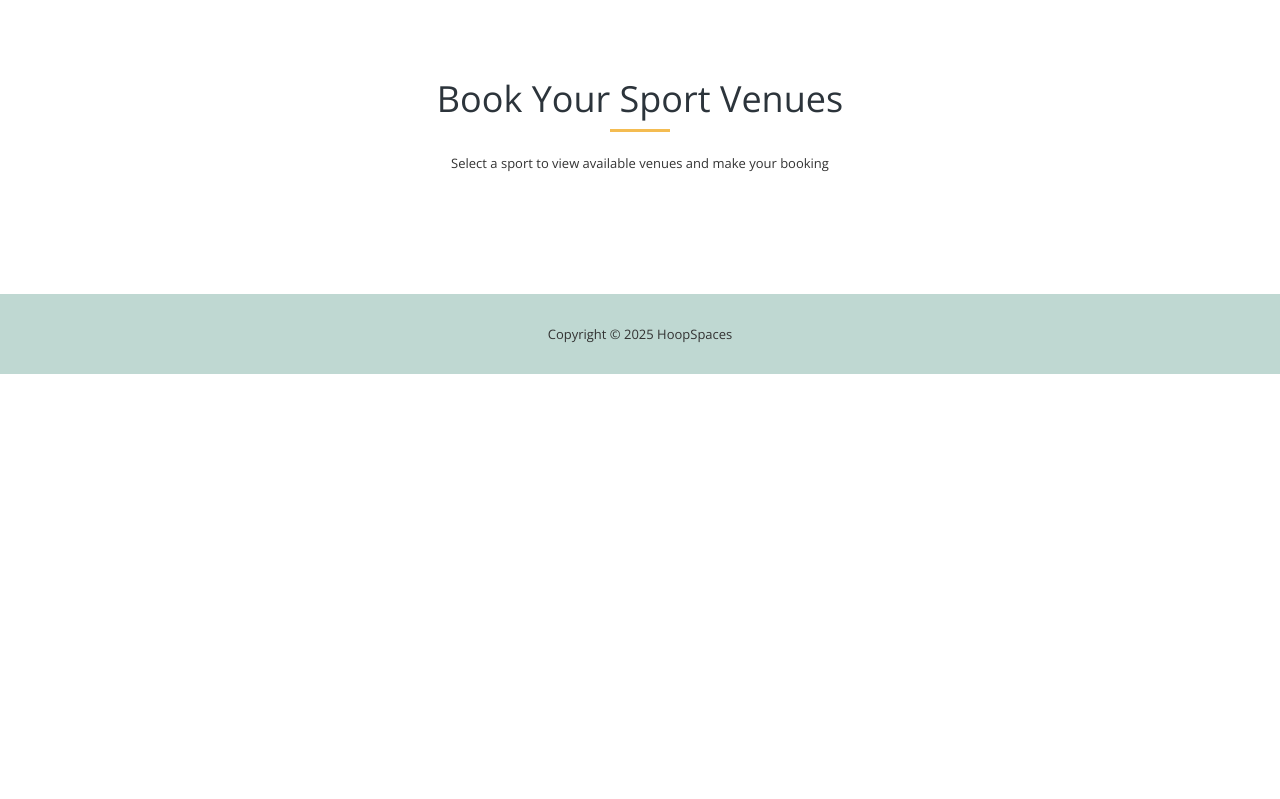
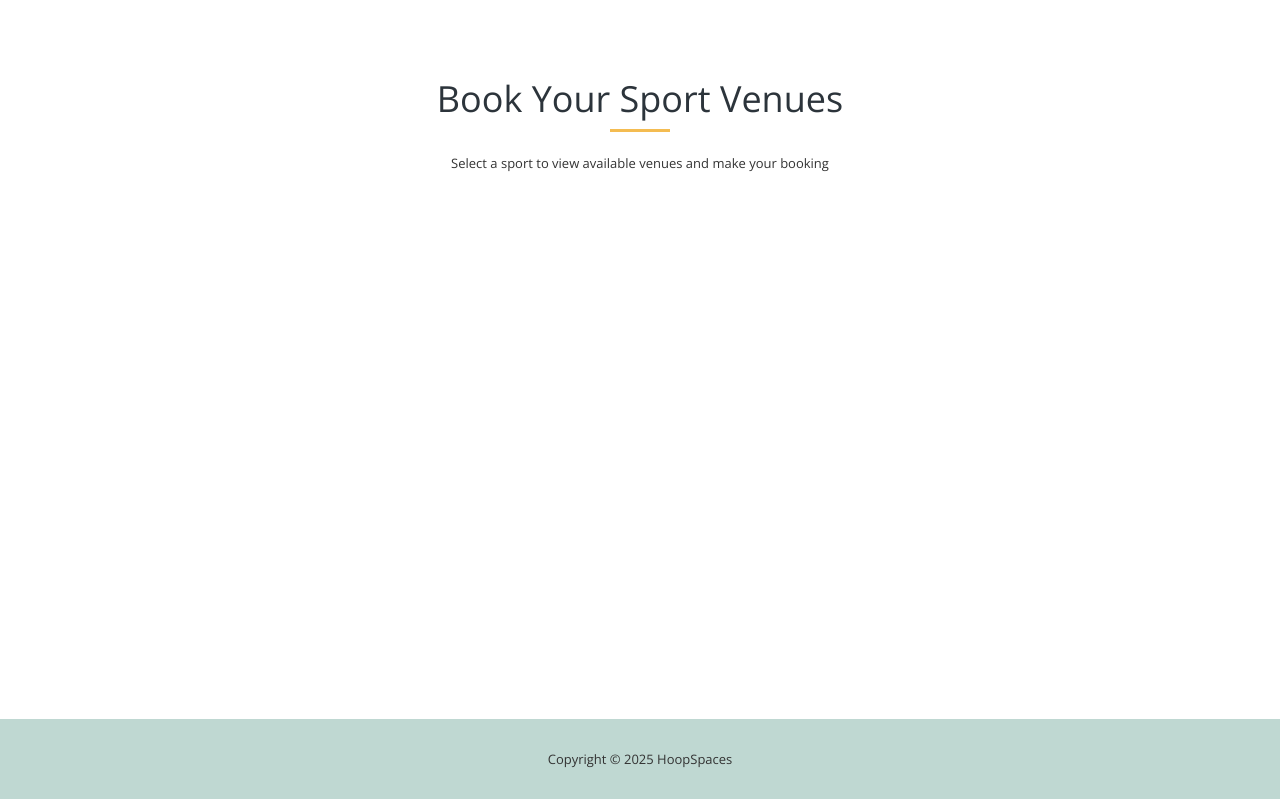
Before and after one commit to xerxes168/Web-Sys-Group-6-Project, a PHP site: page /viewSports.php in a window 1280 px wide. Shown: the part 73-872 px from the top of the page. Before the commit the page ends 447 px from the top, so only its background shows below. Run offline with PHP 8.4, Linux system fonts and the light colour scheme; some libraries are stand-ins or nearby versions.

Commit message:
push footer down

```diff
--- a/viewSports.php
+++ b/viewSports.php
@@ -89,6 +89,7 @@ if (empty($sportTypes)) {
 
 <!DOCTYPE html>
 <html lang="en">
+
 <head>
     <title>HoopSpaces - Browse Sports</title>
     <?php include "inc/head.inc.php"; ?>
@@ -96,6 +97,7 @@ if (empty($sportTypes)) {
     <style>
         .sports-container {
             padding: 60px 0;
+            min-height: calc(100vh - 90px);
         }
 
         .sport-card {
@@ -196,7 +198,7 @@ if (empty($sportTypes)) {
                     </div>
                 <?php endforeach; ?>
             </div>
-            </section>
+        </section>
     </main>
     <?php include "inc/footer.inc.php"; ?>
 
```
